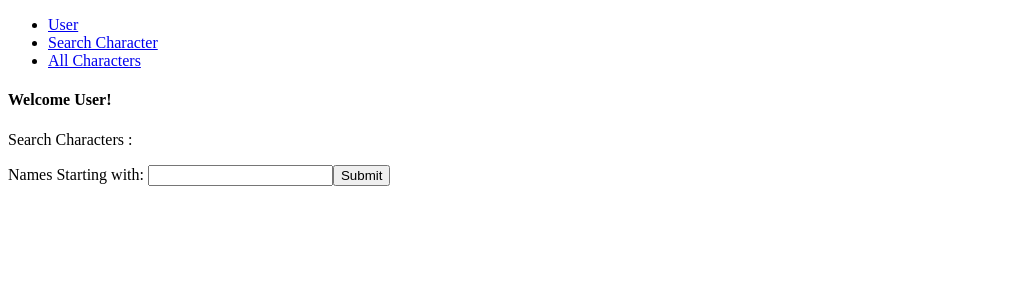
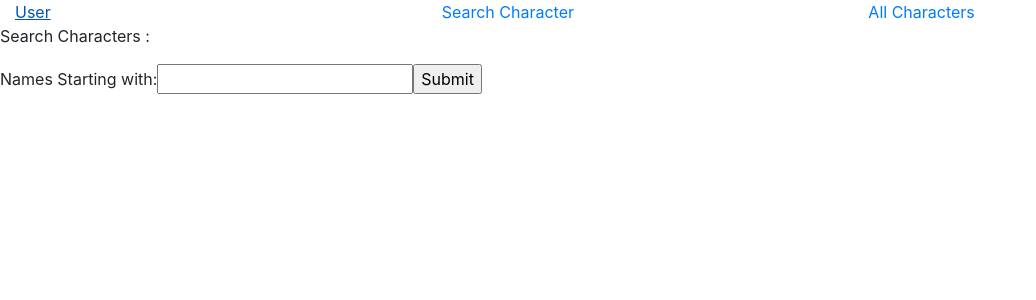
Before and after one commit to ashok997/superfans-united-frontend, a React (Create React App) app: page /search in a window 1280 px wide. Shown: the top 300 px of the page, without its empty margins (0-1036 px from the left). Built offline with nearby package versions, Linux system fonts and the light colour scheme.

Commit message:
added some styling to all containers and components

```diff
--- a/src/App.js
+++ b/src/App.js
@@ -7,6 +7,7 @@ import UserContainer from './components/UserContainer'
 import Navbar from './components/Navbar'
 
 
+
 class App extends React.Component {
 
 
@@ -14,11 +15,18 @@ class App extends React.Component {
   render() {
     return (
       <Router>
+
+        <link rel="stylesheet" href="https://maxcdn.bootstrapcdn.com/bootstrap/4.0.0/css/bootstrap.min.css" integrity="sha384-Gn5384xqQ1aoWXA+058RXPxPg6fy4IWvTNh0E263XmFcJlSAwiGgFAW/dAiS6JXm" crossorigin="anonymous"></link>
+
         <Navbar />
-        <Route path="/" component={UserContainer} />
+        <Route exact={true} path="/" component={UserContainer} />
         <Route path="/search" component={CharactersSearchContainer} />
         <Route path="/characters" component={CharactersContainer} />
+        <script src="https://code.jquery.com/jquery-3.2.1.slim.min.js" integrity="sha384-KJ3o2DKtIkvYIK3UENzmM7KCkRr/rE9/Qpg6aAZGJwFDMVNA/GpGFF93hXpG5KkN" crossorigin="anonymous"></script>
+        <script src="https://cdnjs.cloudflare.com/ajax/libs/popper.js/1.12.9/umd/popper.min.js" integrity="sha384-ApNbgh9B+Y1QKtv3Rn7W3mgPxhU9K/ScQsAP7hUibX39j7fakFPskvXusvfa0b4Q" crossorigin="anonymous"></script>
+        <script src="https://maxcdn.bootstrapcdn.com/bootstrap/4.0.0/js/bootstrap.min.js" integrity="sha384-JZR6Spejh4U02d8jOt6vLEHfe/JQGiRRSQQxSfFWpi1MquVdAyjUar5+76PVCmYl" crossorigin="anonymous"></script>
       </Router>
+
     );
 
   }
--- a/src/actions/fetchUserCharacters.js
+++ b/src/actions/fetchUserCharacters.js
@@ -1,10 +1,9 @@
-export function fetchUserCharacters(UserId) {
-    return (dispatch) => {
-        fetch('http://localhost:3000/api/v1/characters')
-            .then(response => response.json())
-            .then(data => dispatch({
-                type: "FETCH_CHARACTERS",
-                payload: data
-            }))
-    }
+export function fetchUserCharacters() {
+
+    return (dispatch) => fetch('http://localhost:3000/api/v1/characters')
+        .then(response => response.json())
+        .then(data => dispatch({
+            type: "FETCH_USER_CHARACTERS",
+            payload: data
+        }))
 }
--- a/src/components/CharacterCard.js
+++ b/src/components/CharacterCard.js
@@ -3,10 +3,9 @@ import React from 'react'
 const CharacterCard = ({ character }) => {
     return (
         <div >
-            <li>
             <p>{character.name}</p>
             <p>{character.description}</p>
-                <img src={`${character.thumbnail.path || character.thumbnail}.jpg`} alt="thumbnail" width="175" height="175" />
+            <p><img src={`${character.thumbnail.path || character.thumbnail}.jpg`} alt="thumbnail" width="175" height="175" /></p>
             <br />
             {character.user_characters && character.user_characters.map(entry =>
                 <div>
@@ -16,7 +15,6 @@ const CharacterCard = ({ character }) => {
                 </div>
             )}
 
-            </li>
 
         </div>
     )
--- a/src/components/Characters.js
+++ b/src/components/Characters.js
@@ -7,7 +7,9 @@ import CharacterSave from './CharacterSave'
 const Characters = (props) => {
 
     const characterCards = props.characters.map((character, index) =>
-        <div>
+
+        <div class='container'>
+
             <CharacterCard character={character} key={index} />
             {character.created_at ?
                 (
@@ -19,7 +21,9 @@ const Characters = (props) => {
                     saveCharacter={props.saveCharacter} />
 
             }
+
         </div>
+
     )
     return (
         <div>
--- a/src/components/Navbar.js
+++ b/src/components/Navbar.js
@@ -2,13 +2,11 @@ import React from 'react'
 
 const Navbar = () => {
     return (
-        <nav className="nav-wrapper">
-            <div className="container">
-                <ul className="right">
-                    <li> <a href="/"> User</a></li>
-                    <li> <a href="/search"> Search Character</a></li>
-                    <li> <a href="/characters"> All Characters</a></li>
-                </ul>
+        <nav class='container-fluid' >
+            <div class="row" >
+                <a class='col-md' href="/"> User</a>
+                <a class='col-md' href="/search"> Search Character</a>
+                <a class='col-md' href="/characters"> All Characters</a>
             </div>
         </nav>
     )
--- a/src/components/UserContainer.js
+++ b/src/components/UserContainer.js
@@ -1,12 +1,26 @@
 import React from 'react';
+import { connect } from 'react-redux'
 import { fetchUserCharacters } from '../actions/fetchUserCharacters'
+import { fetchCharacters } from '../actions/fetchCharacters'
+import Characters from '../components/Characters'
 
 class UserContainer extends React.Component {
 
+    state = {
+        characters: []
+    }
+
     componentDidMount() {
-        let CharacterId = 1;
-        fetchUserCharacters(CharacterId)
+        fetchCharacters()
     }
+
+    filterCharacter = (characters) => {
+        const result = characters.filter(character =>
+            character.user_characters.filter(entry => entry.user_id === 2))
+
+        return result
+    }
+
 
     render() {
         return (
@@ -17,4 +31,12 @@ class UserContainer extends React.Component {
     }
 }
 
+// const mapStateToProps = state => {
+//     return {
+//         characters: state.characters
+//     }
+// }
+
+// export default connect(mapStateToProps, { fetchUserCharacters })(UserContainer)
+
 export default UserContainer
--- a/src/containers/CharactersContainer.js
+++ b/src/containers/CharactersContainer.js
@@ -21,15 +21,19 @@ class CharactersContainer extends React.Component {
         this.props.addComment(character, { comments: event.target.comment.value })
     }
 
+    renderCharacters = () => {
+
+    }
+
     render() {
+        let characters = this.props.characters
+        return (
+            characters &&
+            <Characters characters={characters}
+                upVote={this.upVote}
+                addComment={this.addComment}
+            />
 
-        return (
-            <div>
-                <Characters characters={this.props.characters}
-                    upVote={this.upVote}
-                    addComment={this.addComment}
-                />
-            </div>
 
         )
     }
--- a/src/containers/CharactersSearchContainer.js
+++ b/src/containers/CharactersSearchContainer.js
@@ -18,7 +18,6 @@ class CharactersSearchContainer extends React.Component {
             .then(rawData => this.setState({
                 results: rawData.data.results
             }))
-
     }
 
     handleChange = (event) => {
@@ -39,6 +38,7 @@ class CharactersSearchContainer extends React.Component {
         }
 
         this.props.saveCharacter(characterData)
+        //this.props.history.push("/characters")
     }
 
     render() {
--- a/src/reducers/characterReducer.js
+++ b/src/reducers/characterReducer.js
@@ -14,6 +14,14 @@ export default function characterReducer(state = { characters: [] }, action) {
                     }
                 })
             }
+        case 'FETCH_USER_CHARACTERS':
+            debugger;
+            return {
+                // ...state, characters: state.characters.filter(character => {
+                //     character.user_character.filter(entry =>
+                //         entry.user_id === 2)
+                // })
+            }
         default:
             return state
     }
```
Lines whose indentation alone changed are shown as unchanged.
